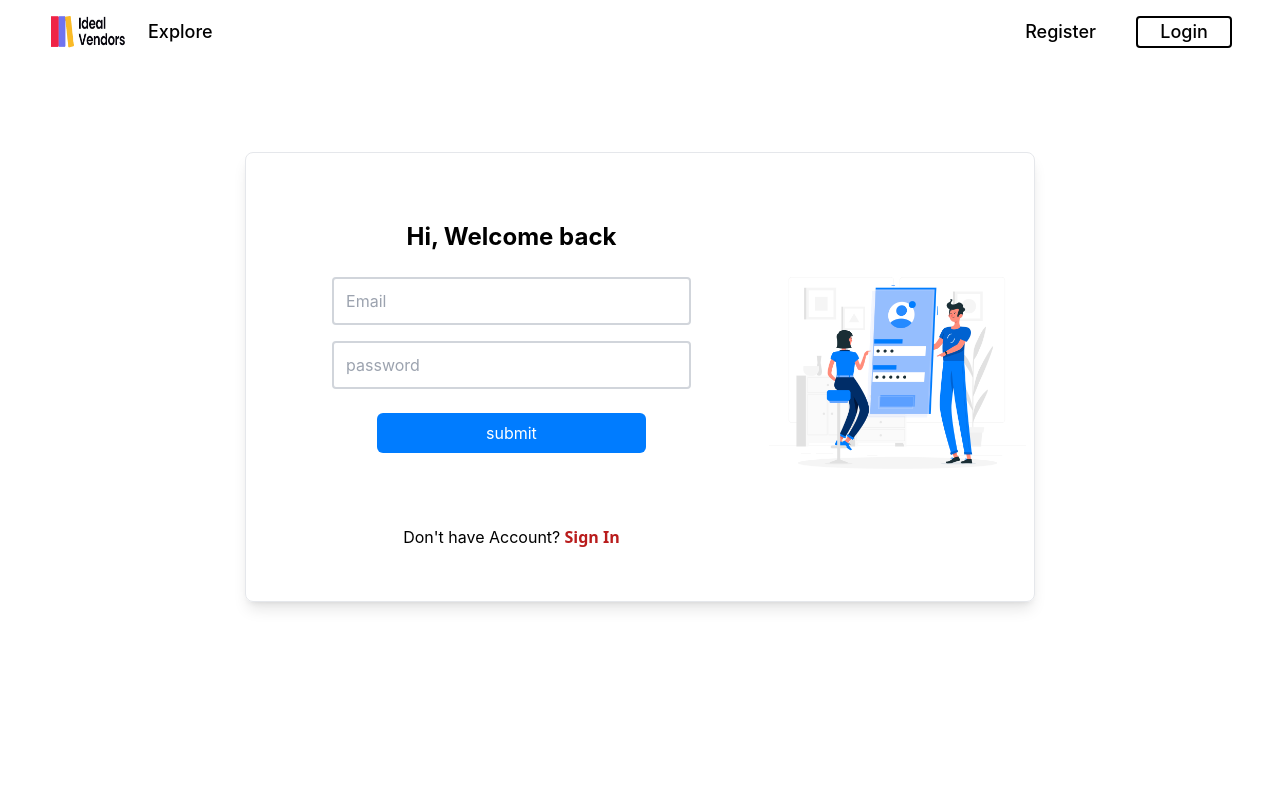
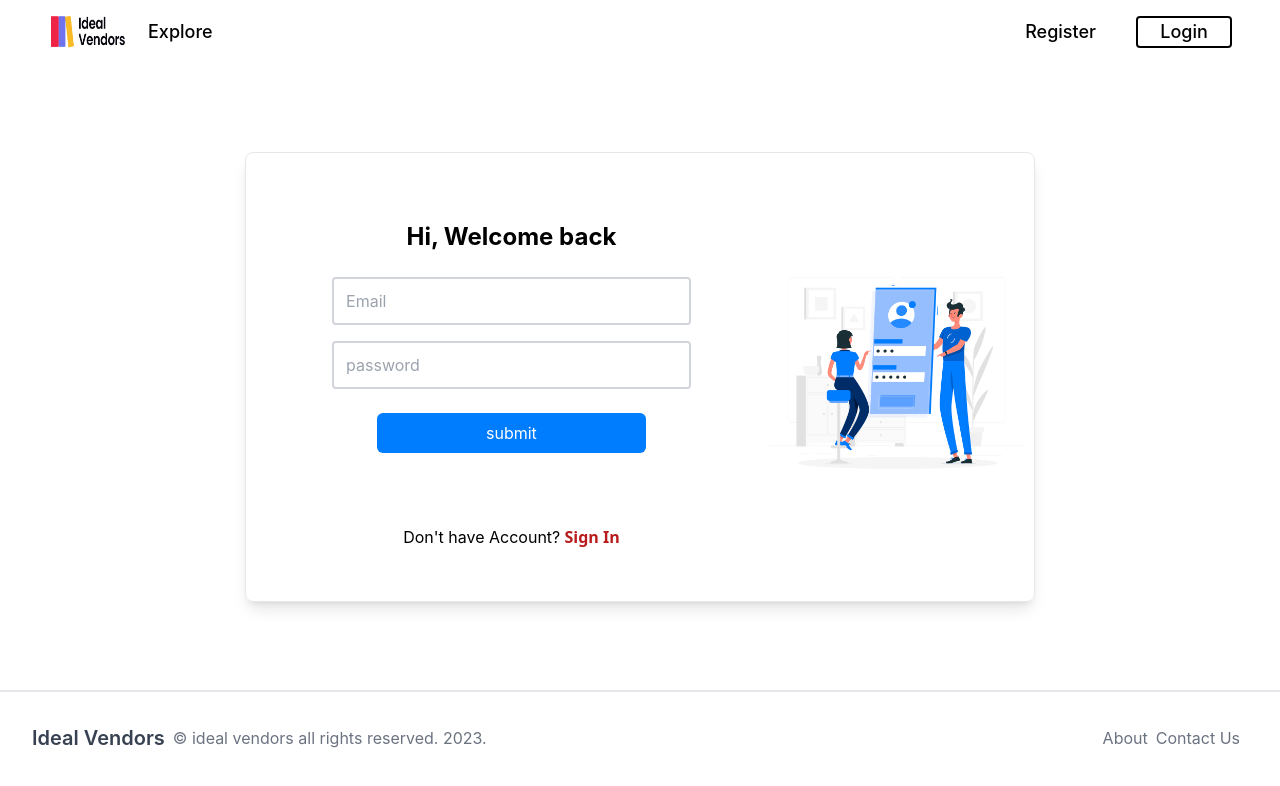
Before and after one commit to Akshaykumark1997/admin_vendor, a React (Create React App) app in the folder frontend/: page / in a window 1280 px wide. Shown: the top 786 px of the page. Built offline with nearby package versions, Linux system fonts and the light colour scheme.

Commit message:
bug in router protect in admin side compled and finished all works, final commit

```diff
--- a/frontend/src/authorization/AdminAuthorization.jsx
+++ b/frontend/src/authorization/AdminAuthorization.jsx
@@ -2,7 +2,7 @@ import React from "react";
 import { Outlet, Navigate } from "react-router-dom";
 
 function AdminAuthorization() {
-  const userToken = localStorage.getItem("adminToken");
+  const userToken = localStorage.getItem("adToken");
   return userToken ? <Outlet /> : <Navigate to="/admin" />;
 }
 
--- a/frontend/src/components/admin/login/Login.jsx
+++ b/frontend/src/components/admin/login/Login.jsx
@@ -25,7 +25,7 @@ function Login() {
       axios
         .post("/admin/login", formValues)
         .then((response) => {
-          localStorage.setItem("tokenAdmin", response.data.token);
+          localStorage.setItem("adToken", response.data.token);
           navigate("/admin/dashboard");
         })
         .catch((errors) => {
@@ -37,7 +37,7 @@ function Login() {
     }
   };
     useEffect(() => {
-    const token = localStorage.getItem("adminToken");
+    const token = localStorage.getItem("adToken");
     if(token) {
       navigate('/admin/dashboard');
     }
--- a/frontend/src/components/admin/navbar/NavBar.jsx
+++ b/frontend/src/components/admin/navbar/NavBar.jsx
@@ -4,7 +4,7 @@ import { Link, useNavigate } from "react-router-dom";
 function NavBar() {
   const navigate = useNavigate();
   const handleLogout = () => {
-    localStorage.removeItem("tokenAdmin");
+    localStorage.removeItem("adToken");
     navigate("/admin");
   }
   return (
--- /dev/null
+++ b/frontend/src/components/vendors/footer/Footer.jsx
@@ -0,0 +1,22 @@
+import React from 'react'
+
+function Footer() {
+  return (
+    <div className='max-w-[1500px] mx-auto box-border'>
+        <div className='border-t-2 flex flex-col sm:flex-row items-center justify-between px-8 py-8'>
+            <div className='flex flex-col sm:flex-row items-center'>
+                <span className='font-semibold text-xl mr-2 text-gray-700'>Ideal Vendors</span>
+                <span className='text-center text-gray-500'>© ideal vendors all rights reserved. 2023.</span>
+
+            </div>
+            <div className='flex text-gray-500'>
+                <p>About</p>
+                <p className='px-2'>Contact Us</p>
+            </div>
+
+        </div>
+    </div>
+  )
+}
+
+export default Footer
--- a/frontend/src/components/vendors/profile/Profile.jsx
+++ b/frontend/src/components/vendors/profile/Profile.jsx
@@ -11,7 +11,7 @@ function Profile() {
         })
     },[])
   return (
-    <div className="max-w-[1400px] py-16 mx-auto px-5 sm:px-20 ">
+    <div className="max-w-[1400px] py-24 mx-auto px-5 sm:px-20 ">
       <div className="flex justify-between flex-col items-center md:flex-row">
         <div className="w-full md:w-[65%] min-[875px]:w-[85%]">
           <h1>Hi, Akshay</h1>
--- a/frontend/src/components/vendors/service/Service.jsx
+++ b/frontend/src/components/vendors/service/Service.jsx
@@ -102,15 +102,15 @@ function Service() {
       {services.length !== 0 &&
         services.map((ele) => (
           <div
-            className="border border-gray-200 sm:m-10 flex justify-around h-28 items-center"
+            className="border border-gray-200 sm:m-10 m-4 flex justify-around h-28 items-center"
             key={ele.services._id}
           >
-            <h2 className="font-bold">
+            <h2 className="font-bold text-xs md:text-lg">
               Service:{" "}
-              <span className="font-normal">{ele.services.service}</span>
+              <span className="font-normal text-xs md:text-lg">{ele.services.service}</span>
             </h2>
             <h2 className="font-bold">
-              Price: <span className="font-normal">₹{ele.services.price}</span>
+              Price: <span className="font-normal text-xs md:text-lg">₹{ele.services.price}</span>
             </h2>
           </div>
         ))}
--- a/frontend/src/pages/vendors/vendor_home/VendorHome.jsx
+++ b/frontend/src/pages/vendors/vendor_home/VendorHome.jsx
@@ -1,12 +1,14 @@
 import React from 'react'
 import Home from '../../../components/vendors/home/Home';
 import NavBar from '../../../components/shared/navbar/NavBar';
+import Footer from '../../../components/vendors/footer/Footer';
 
 function VendorHome() {
   return (
     <div>
         <NavBar />
         <Home />
+        <Footer />
     </div>
   )
 }
--- a/frontend/src/pages/vendors/vendor_login/LoginVendors.jsx
+++ b/frontend/src/pages/vendors/vendor_login/LoginVendors.jsx
@@ -1,12 +1,14 @@
 import React from "react";
 import NavBar from "../../../components/shared/navbar/NavBar";
 import VendorLogin from "../../../components/vendors/vendor_login/VendorLogin";
+import Footer from "../../../components/vendors/footer/Footer";
 
 function LoginVendors() {
   return (
     <div>
       <NavBar />
       <VendorLogin />
+      <Footer />
     </div>
   );
 }
--- a/frontend/src/pages/vendors/vendor_registration/VendorRegistration.jsx
+++ b/frontend/src/pages/vendors/vendor_registration/VendorRegistration.jsx
@@ -1,12 +1,14 @@
 import React from "react";
 import NavBar from "../../../components/shared/navbar/NavBar";
 import Registration from "../../../components/vendors/registration/Registration";
+import Footer from "../../../components/vendors/footer/Footer";
 
 export default function VendorRegistration() {
   return (
     <div>
       <NavBar />
       <Registration />
+      <Footer/>
     </div>
   );
 }
```
